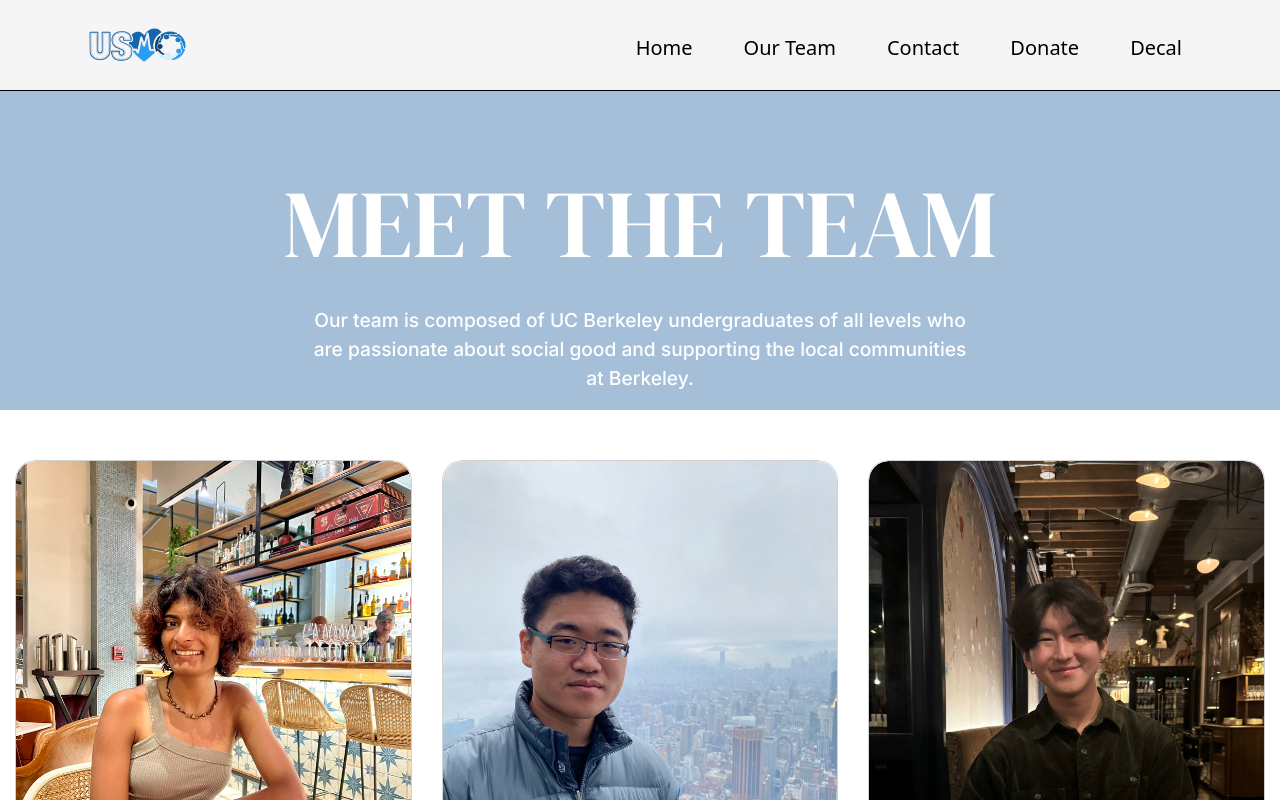
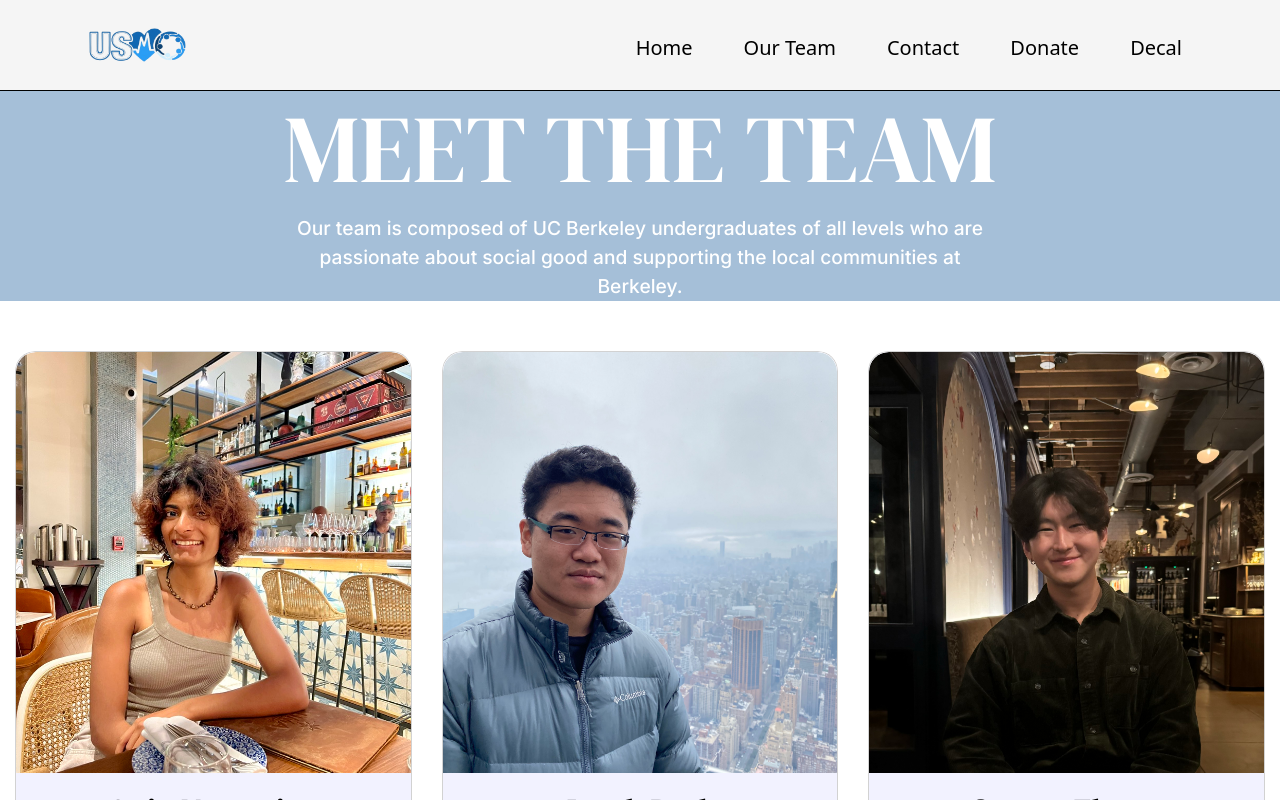
Before and after one commit to makelyan/calusmo-main, a React (Create React App) app: page /ourteam in a window 1280 px wide. Shown: the top 800 px of the page. Built offline with nearby package versions, Linux system fonts and the light colour scheme.

Commit message:
Fixed error with Header

```diff
--- a/src/components/Header.js
+++ b/src/components/Header.js
@@ -30,9 +30,9 @@ function Header() {
             <Navbar.Brand href="https://decal.studentorg.berkeley.edu/courses/7532" target="_blank" rel="noopener noreferrer" className={`nav-item ${currentPage === '/Donate' ? 'active' : ''}`}>Decal</Navbar.Brand>
           </Nav>
         </Navbar.Collapse>
-          <button class="hamburger">
-                <span class="bar"></span>
-                <span class="bar"></span>
+          <button className="hamburger">
+                <span className="bar"></span>
+                <span className="bar"></span>
           </button>
         </Container>
     </Navbar>
--- a/src/styles/index.css
+++ b/src/styles/index.css
@@ -6,10 +6,26 @@ body {
   -webkit-font-smoothing: antialiased;
   -moz-osx-font-smoothing: grayscale;
 }
+
 code {
   font-family: source-code-pro, Menlo, Monaco, Consolas, 'Courier New',
     monospace;
 }
+
+/* Default Styles */
+.header-container {
+  font-family: "Figtree";
+  font-weight: 450;
+  padding-top: 50px;
+  padding-left: 40px;
+  font-size: calc(15vw / 2);
+}
+
+p {
+  font-size: calc(4.75vw / 3);
+}
+
+/* Nav Bar Styles */
 .nav-bar {
   border-bottom: 1px solid black;
   margin: 0px;
@@ -99,10 +115,6 @@ code {
   min-height:20vh;
   margin:1em;
 }
-p{
-  padding:.9em;
-  margin:0em;
-}
 .services{
   background-color: grey;
   min-height: 30vh;
--- a/src/styles/ourteam.css
+++ b/src/styles/ourteam.css
@@ -6,13 +6,13 @@
 .full-cards-wrapper {
   display: grid;
   grid-template-columns: repeat(3, 1fr);
-  gap: 30px;
+  gap: 1.875rem;
   justify-content: center;
   justify-self: center;
   width: 100%;
-  padding: 0 15px;
-  margin-top: 50px;
-  margin-bottom: 50px;
+  padding: 0 0.938rem;
+  margin-top: 3.125rem;
+  margin-bottom: 3.125rem;
   box-sizing: border-box;
 }
 
@@ -34,7 +34,7 @@
   cursor: pointer;
   transition: transform 0.6s ease-in-out;
   transform-style: preserve-3d;
-  border-radius: 20px;
+  border-radius: 1.25rem;
 }
 
 /* Flip on hover or when .flip-right is applied */
@@ -58,7 +58,7 @@
   width: 100%;
   height: 100%;
   backface-visibility: hidden;
-  border-radius: 20px;
+  border-radius: 1.25rem;
   box-sizing: border-box;
   overflow: hidden;
 }
@@ -83,8 +83,8 @@
   width: 100%;
   height: 80%;
   object-fit: cover;
-  border-top-left-radius: 20px;
-  border-top-right-radius: 20px;
+  border-top-left-radius: 1.25rem;
+  border-top-right-radius: 1.25rem;
 }
 
 .front-text-container {
@@ -119,14 +119,14 @@
 .front p {
   font-size: calc(4.75vw / 3);;
   text-align: center;
-  margin: 10px 0;
+  margin: 0.625rem 0;
 }
 
 /* ------------------------------
    5) BACK CONTENT
    ------------------------------ */
 .back-text-wrapper {
-  padding: 2px 5px;
+  padding: 0.125rem 0.313rem;
   background-color: rgba(242, 242, 255, 0.41);
   height: 80%;
   overflow-y: auto;
@@ -144,8 +144,8 @@
 .icons-box {
   background-color: rgb(242, 242, 255);
   height: 20%;
-  border-bottom-left-radius: 20px;
-  border-bottom-right-radius: 20px;
+  border-bottom-left-radius: 1.25rem;
+  border-bottom-right-radius: 1.25rem;
   display: flex;
   justify-content: center;
   align-items: center;
@@ -163,7 +163,6 @@
 }
 
 .our-team-main-header-text {
-  padding-top: 75px;
   color: white;
   font-size: calc(15vw / 2);
   font-family: "DM Serif Display", serif;
```
